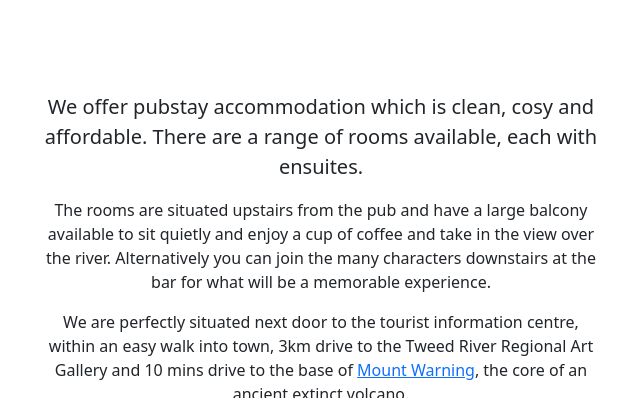
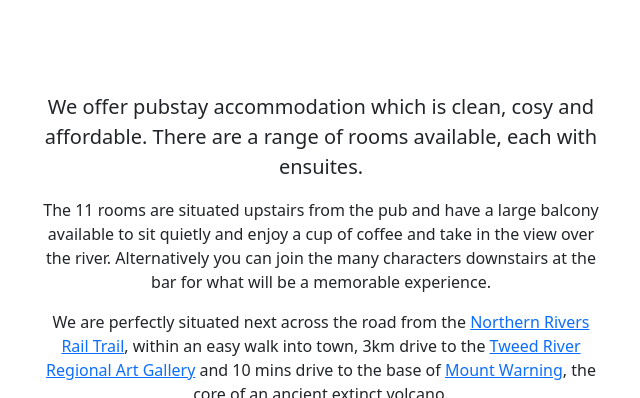
Before and after one commit to RiverviewHotel/RiverviewHotel.github.io, a Jekyll site: the page built from accomodation.html, in a window 1280 px wide and 900 px high, scrolled down 449 px, cut to the strip 61-459 px from the top of the window. Shown: the whole strip, without its empty margins (319-959 px from the left). Built offline with Jekyll 4.4.1, drawn with Linux system fonts in a browser that asks for light colours; some of the changed text lies outside the part shown.

Commit message:
Update accomodation.html

```diff
--- a/accomodation.html
+++ b/accomodation.html
@@ -10,16 +10,16 @@ background: /img/hotel_riverview.jpg
 <div class="container my-5 py-5">
 <div class="col-md-6 mx-auto text-center">
     <p class="lead">We offer pubstay accommodation which is clean, cosy and affordable. There are a range of rooms available, each with ensuites.</p>
-    <p>The rooms are situated upstairs from the pub and have a large balcony available to sit quietly and enjoy a cup of coffee and take in the view over the river. Alternatively you can join the many characters downstairs at the bar for what will be a memorable experience.</p>
-    <p>We are perfectly situated next door to the tourist information centre, within an easy walk into town, 3km drive to the Tweed River Regional Art Gallery and 10 mins drive to the base of <a href="https://en.wikipedia.org/wiki/Mount_Warning">Mount Warning</a>, the core of an ancient extinct volcano.</p>
+    <p>The 11 rooms are situated upstairs from the pub and have a large balcony available to sit quietly and enjoy a cup of coffee and take in the view over the river. Alternatively you can join the many characters downstairs at the bar for what will be a memorable experience.</p>
+    <p>We are perfectly situated next across the road from the <a href="https://www.northernriversrailtrail.com.au/">Northern Rivers Rail Trail</a>, within an easy walk into town, 3km drive to the <a href="https://gallery.tweed.nsw.gov.au/">Tweed River Regional Art Gallery</a> and 10 mins drive to the base of <a href="https://en.wikipedia.org/wiki/Mount_Warning">Mount Warning</a>, the core of an ancient extinct volcano.</p>
   </div>
-<figure class="mx-auto shadow-sm p-1 m-3 bg-light rounded" style="max-width:calc(960px + (2 * .25rem));">
+<figure class="mx-auto shadow-sm p-1 m-3 text-bg-secondary rounded" style="max-width:calc(960px + (2 * .25rem));">
   <img loading="lazy" class="figure-img img-fluid" src="{{site.cdn}}/img/accom/room.jpg" alt="Room">
   <figcaption class="figure-caption text-center"> Comfortable rooms, overlooking the Tweed River. </figcaption>
 </figure>
   <div class="container col-md-6 mx-auto text-center">
     <h2>Facilities</h2>
-    <p>Our rooms include tea and coffee facilities, fans and LCD TVs.</p>
+    <p>Our rooms include private ensuite, tea and coffee facilities, fans and LCD TVs.</p>
     <p>Parking is available next to the pub in the private car park.</p>
   </div>
 </div>
```
